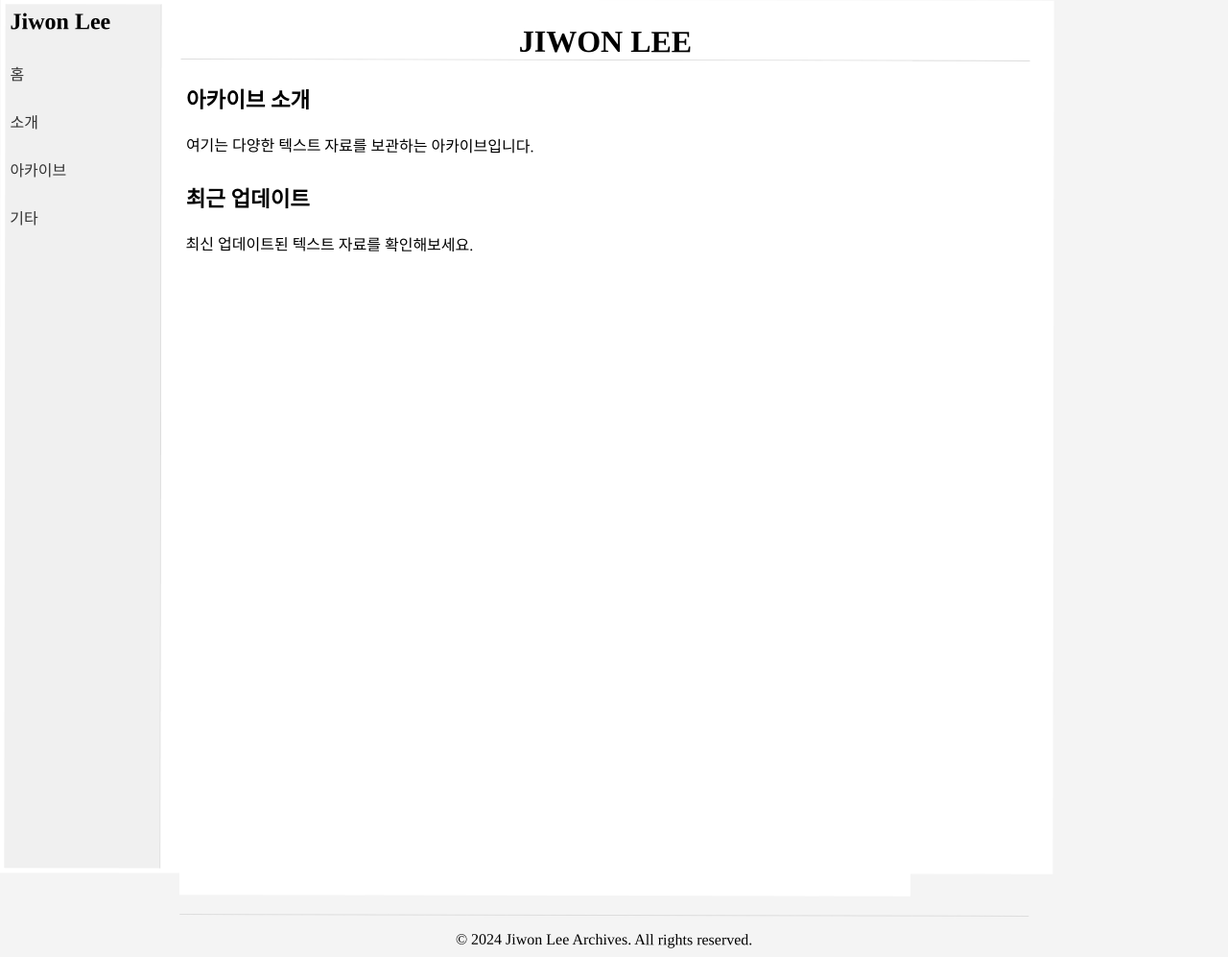
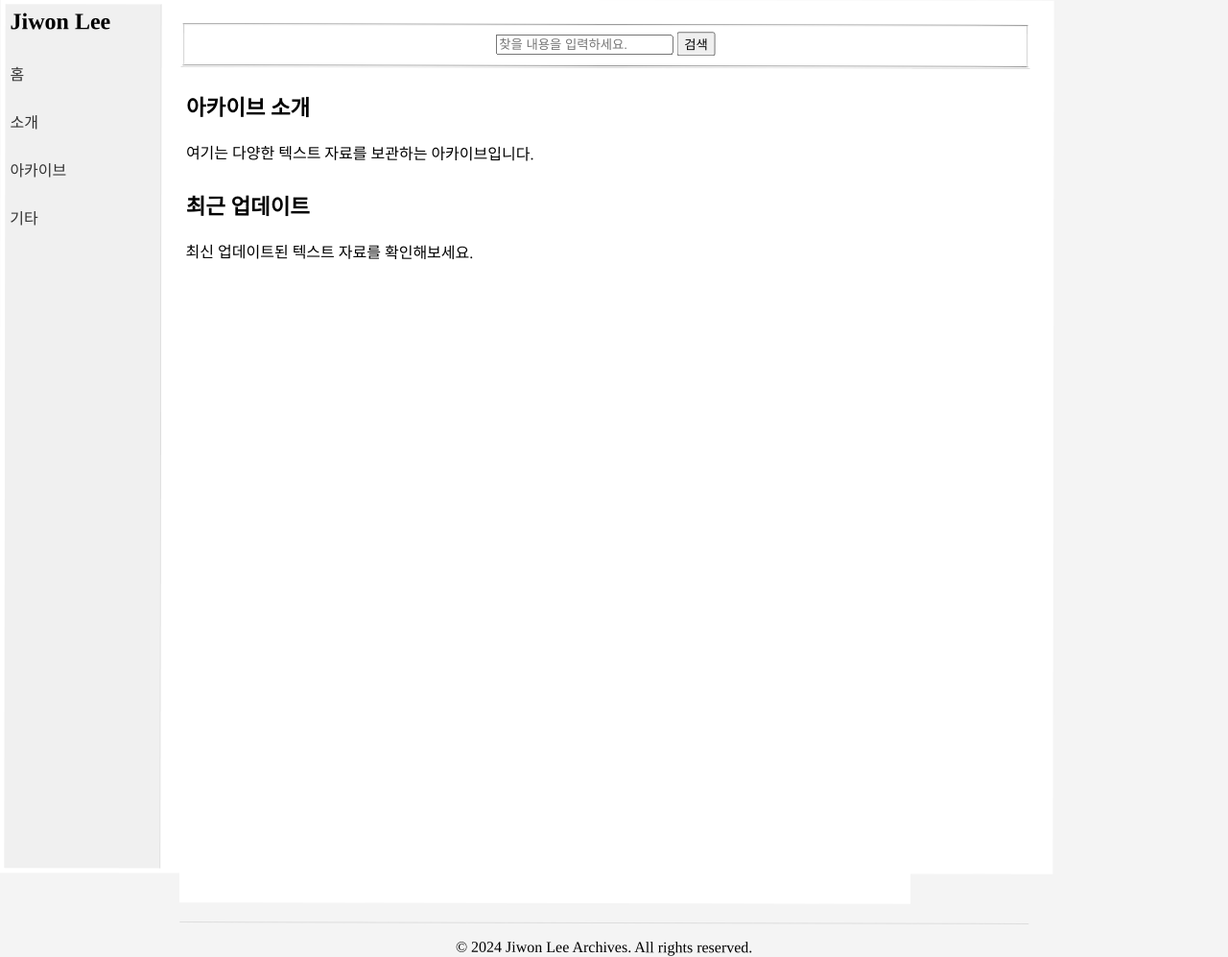
Before and after one commit to LfayeJ/archives, a Jekyll site: the page built from index.html, in a window 1280 px wide. Shown: the whole page at 96% size. Built offline with Jekyll 4.4.1, drawn with Linux system fonts in a browser that asks for light colours; some web fonts are replaced.

Commit message:
Update header.html

```diff
--- a/_includes/header.html
+++ b/_includes/header.html
@@ -1,3 +1,10 @@
 <header>
-    <h1>JIWON LEE</h1>
+  <div class="gnb_search">
+     <s_search>
+      <fieldset>
+       <input type="text" name="[##_search_name_##]" value="" placeholder="찾을 내용을 입력하세요." onkeypress="if (event.keyCode == 13 ) { [##_search_onclick_submit_##] }">
+       <button type="button" onclick="[##_search_onclick_submit_##]">검색</button>
+      </fieldset>
+     </s_search>
+  </div>
 </header>
```
